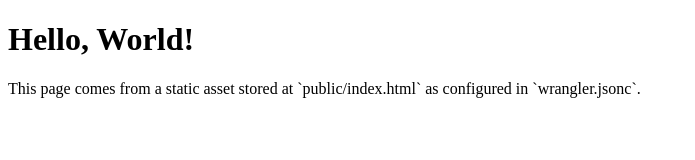
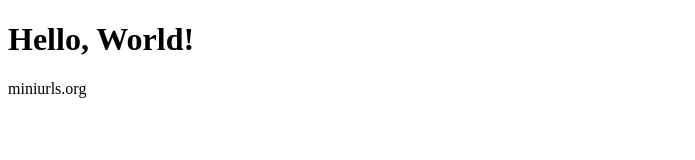
Before and after one commit to chsh/miniurls-org, a website: page public/index.html in a window 1280 px wide. Shown: the whole page, without its empty margins (0-695 px from the left). Drawn offline with Linux system fonts and the light colour scheme.

Commit message:
commit for commit

```diff
--- a/public/index.html
+++ b/public/index.html
@@ -7,6 +7,6 @@
 	</head>
 	<body>
 		<h1 id="heading">Hello, World!</h1>
-		<p>This page comes from a static asset stored at `public/index.html` as configured in `wrangler.jsonc`.</p>
+		<p>miniurls.org</p>
 	</body>
 </html>
```
Also changed, not shown: .github/workflows/deploy.yml (deleted).
